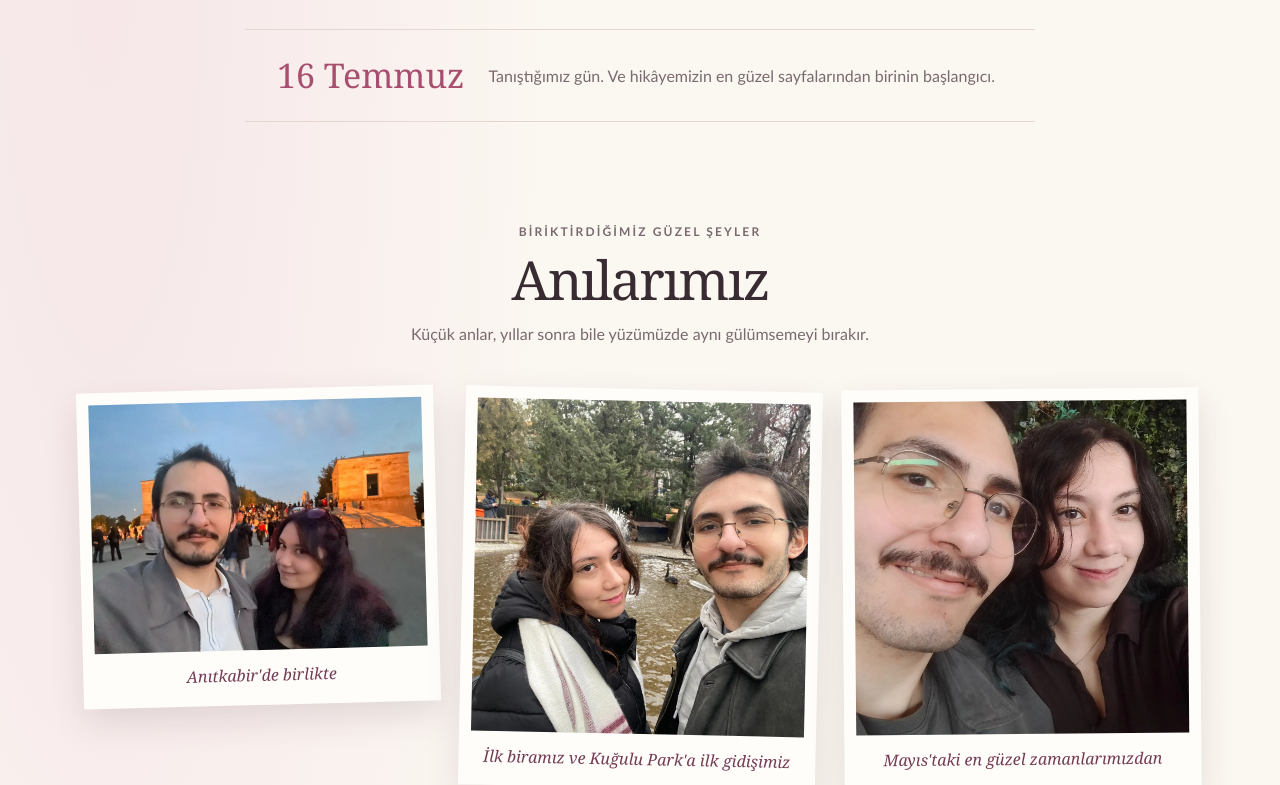
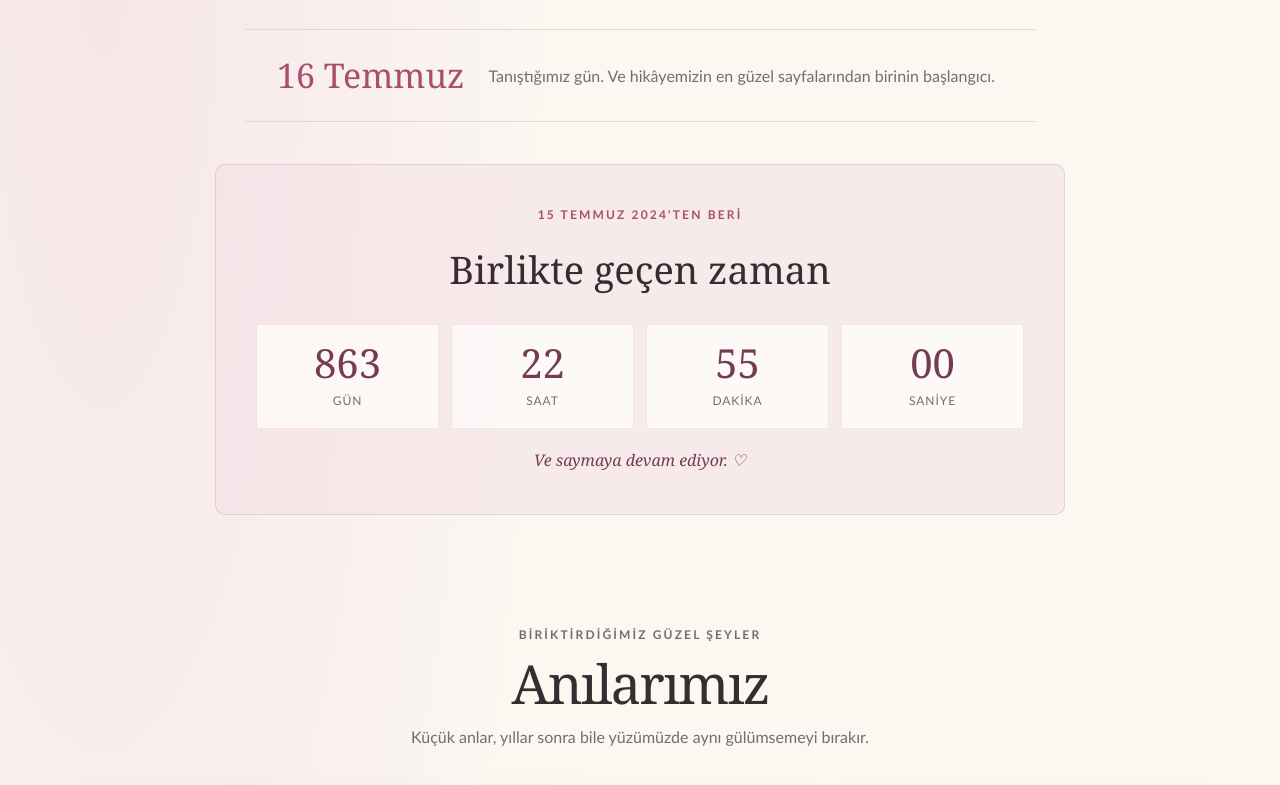
Before and after one commit to kubrariodalkilic/Biricik-sevgilim, a plain HTML site: page index.html in a window 1280 px wide. Shown: the part 700-1485 px from the top of the page. Drawn offline with Linux system fonts and the light colour scheme.

Commit message:
Add romantic note and live anniversary counter

```diff
--- a/index.html
+++ b/index.html
@@ -205,6 +205,64 @@
     .date-band p {
       margin: 0;
       color: var(--muted);
+    }
+
+    .counter-section {
+      padding: 42px 0 10px;
+    }
+
+    .counter-card {
+      max-width: 850px;
+      margin: 0 auto;
+      padding: clamp(24px, 5vw, 40px);
+      border: 1px solid rgba(116, 59, 85, .14);
+      border-radius: 10px;
+      background: rgba(244, 223, 229, .52);
+      text-align: center;
+    }
+
+    .counter-card h2 {
+      margin: 8px 0 22px;
+      color: var(--ink);
+      font-family: Georgia, "Times New Roman", serif;
+      font-size: clamp(28px, 4vw, 38px);
+      font-weight: 500;
+    }
+
+    .counter-grid {
+      display: grid;
+      grid-template-columns: repeat(4, minmax(0, 1fr));
+      gap: 12px;
+    }
+
+    .counter-unit {
+      padding: 16px 8px;
+      border: 1px solid rgba(116, 59, 85, .1);
+      background: rgba(255, 253, 250, .8);
+    }
+
+    .counter-unit strong {
+      display: block;
+      color: var(--rose-deep);
+      font-family: Georgia, "Times New Roman", serif;
+      font-size: clamp(26px, 4vw, 40px);
+      font-weight: 500;
+      line-height: 1.1;
+      font-variant-numeric: tabular-nums;
+    }
+
+    .counter-unit span {
+      color: var(--muted);
+      font-size: 12px;
+      letter-spacing: .08em;
+      text-transform: uppercase;
+    }
+
+    .counter-note {
+      margin: 18px 0 0;
+      color: var(--rose-deep);
+      font-family: Georgia, "Times New Roman", serif;
+      font-style: italic;
     }
 
     .section {
@@ -511,6 +569,7 @@
       .hero-copy { font-size: 16px; }
       .date-band { grid-template-columns: 1fr; gap: 8px; padding: 22px 4px; }
       .date-mark { font-size: 30px; }
+      .counter-grid { grid-template-columns: repeat(2, minmax(0, 1fr)); }
       .gallery { grid-template-columns: 1fr; gap: 24px; }
       .polaroid { width: min(100%, 420px); margin-inline: auto; }
       .polaroid img { max-height: 420px; }
@@ -533,6 +592,7 @@
     <a class="brand" href="#anasayfa">Kübra &amp; Sabir</a>
     <nav class="nav-links" aria-label="Ana menü">
       <a href="#anilar">Anılar</a>
+      <a href="#sayac">Sayaç</a>
       <a href="#tanisma">Tanışma</a>
       <a href="#hikayemiz">Hikâyemiz</a>
       <a href="#mektup">Mektup</a>
@@ -563,6 +623,20 @@
       <p>Tanıştığımız gün. Ve hikâyemizin en güzel sayfalarından birinin başlangıcı.</p>
     </div>
 
+    <section class="counter-section shell" id="sayac" aria-labelledby="counterTitle">
+      <div class="counter-card">
+        <p class="eyebrow">15 Temmuz 2024'ten beri</p>
+        <h2 id="counterTitle">Birlikte geçen zaman</h2>
+        <div class="counter-grid" aria-live="off">
+          <div class="counter-unit"><strong id="elapsedDays">0</strong><span>Gün</span></div>
+          <div class="counter-unit"><strong id="elapsedHours">00</strong><span>Saat</span></div>
+          <div class="counter-unit"><strong id="elapsedMinutes">00</strong><span>Dakika</span></div>
+          <div class="counter-unit"><strong id="elapsedSeconds">00</strong><span>Saniye</span></div>
+        </div>
+        <p class="counter-note">Ve saymaya devam ediyor. ♡</p>
+      </div>
+    </section>
+
     <section class="section shell" id="anilar">
       <div class="section-heading">
         <p class="eyebrow">Biriktirdiğimiz güzel şeyler</p>
@@ -580,14 +654,6 @@
         </button>
         <button class="polaroid" type="button" data-full="assets/memory-03.webp" data-caption="Mayıs'taki en güzel zamanlarımızdan" aria-label="Fotoğrafı büyüt: Mayıs'taki en güzel zamanlarımızdan">
           <img src="assets/memory-03.webp" alt="Kübra ve Sabir'in Mayıs'taki güzel anlarından biri" loading="lazy" decoding="async">
-          <span class="caption">Mayıs'taki en güzel zamanlarımızdan</span>
-        </button>
-        <button class="polaroid" type="button" data-full="assets/memory-04.webp" data-caption="Mayıs'taki en güzel zamanlarımızdan" aria-label="Fotoğrafı büyüt: Mayıs'taki en güzel zamanlarımızdan">
-          <img src="assets/memory-04.webp" alt="Kübra ve Sabir'in Mayıs'taki güzel anlarından biri" loading="lazy" decoding="async">
-          <span class="caption">Mayıs'taki en güzel zamanlarımızdan</span>
-        </button>
-        <button class="polaroid" type="button" data-full="assets/memory-05.webp" data-caption="Mayıs'taki en güzel zamanlarımızdan" aria-label="Fotoğrafı büyüt: Mayıs'taki en güzel zamanlarımızdan">
-          <img src="assets/memory-05.webp" alt="Kübra ve Sabir'in Mayıs'taki güzel anlarından biri" loading="lazy" decoding="async">
           <span class="caption">Mayıs'taki en güzel zamanlarımızdan</span>
         </button>
         <button class="polaroid" type="button" data-full="assets/memory-06.webp" data-caption="İlk sinemamız" aria-label="Fotoğrafı büyüt: İlk sinemamız">
@@ -664,19 +730,12 @@
       <article class="letter">
         <h2>Sabir'e</h2>
         <p>
-          Hayat bazen hiç beklemediğimiz insanları hiç beklemediğimiz zamanlarda
-          karşımıza çıkarıyor.
+          İlk mesajı ben atmıştım; iyi ki de atmışım. Yoksa ilk biramız,
+          Kuğulu Park'a ilk gidişimiz, ilk sinemamız ve Mayıs'taki güzel
+          anılarımız olmazdı. Fotoğraflara bakınca hepsi gözümün önüne geliyor.
+          Seninle daha çok anı biriktirmek istiyorum.
         </p>
-        <p>
-          Bizim hikâyemizin başlangıcı da <strong>16 Temmuz</strong> oldu.
-          Belki kocaman bir hikâyenin ilk cümlesi olduğunu o anda bilmiyorduk.
-          Ama şimdi geriye dönüp baktığımda, o günü iyi ki yaşamışız diyorum.
-        </p>
-        <p>
-          Birlikte daha nice güzel anı, daha nice kahkaha ve daha nice güzel gün
-          biriktirmek dileğiyle...
-        </p>
-        <p class="signoff">İyi ki varsın. ♡</p>
+        <p class="signoff">Seni çok seviyorum ama en çok ben seviyorum. ♡</p>
       </article>
     </section>
 
@@ -710,6 +769,23 @@
   </dialog>
 
   <script>
+    const counterStart = new Date("2024-07-15T00:00:00+03:00").getTime();
+    const elapsedDays = document.getElementById("elapsedDays");
+    const elapsedHours = document.getElementById("elapsedHours");
+    const elapsedMinutes = document.getElementById("elapsedMinutes");
+    const elapsedSeconds = document.getElementById("elapsedSeconds");
+
+    function updateCounter() {
+      const totalSeconds = Math.max(0, Math.floor((Date.now() - counterStart) / 1000));
+      elapsedDays.textContent = Math.floor(totalSeconds / 86400).toLocaleString("tr-TR");
+      elapsedHours.textContent = String(Math.floor((totalSeconds % 86400) / 3600)).padStart(2, "0");
+      elapsedMinutes.textContent = String(Math.floor((totalSeconds % 3600) / 60)).padStart(2, "0");
+      elapsedSeconds.textContent = String(totalSeconds % 60).padStart(2, "0");
+    }
+
+    updateCounter();
+    setInterval(updateCounter, 1000);
+
     const surpriseButton = document.getElementById("surpriseButton");
     const hiddenMessage = document.getElementById("hiddenMessage");
 
```
